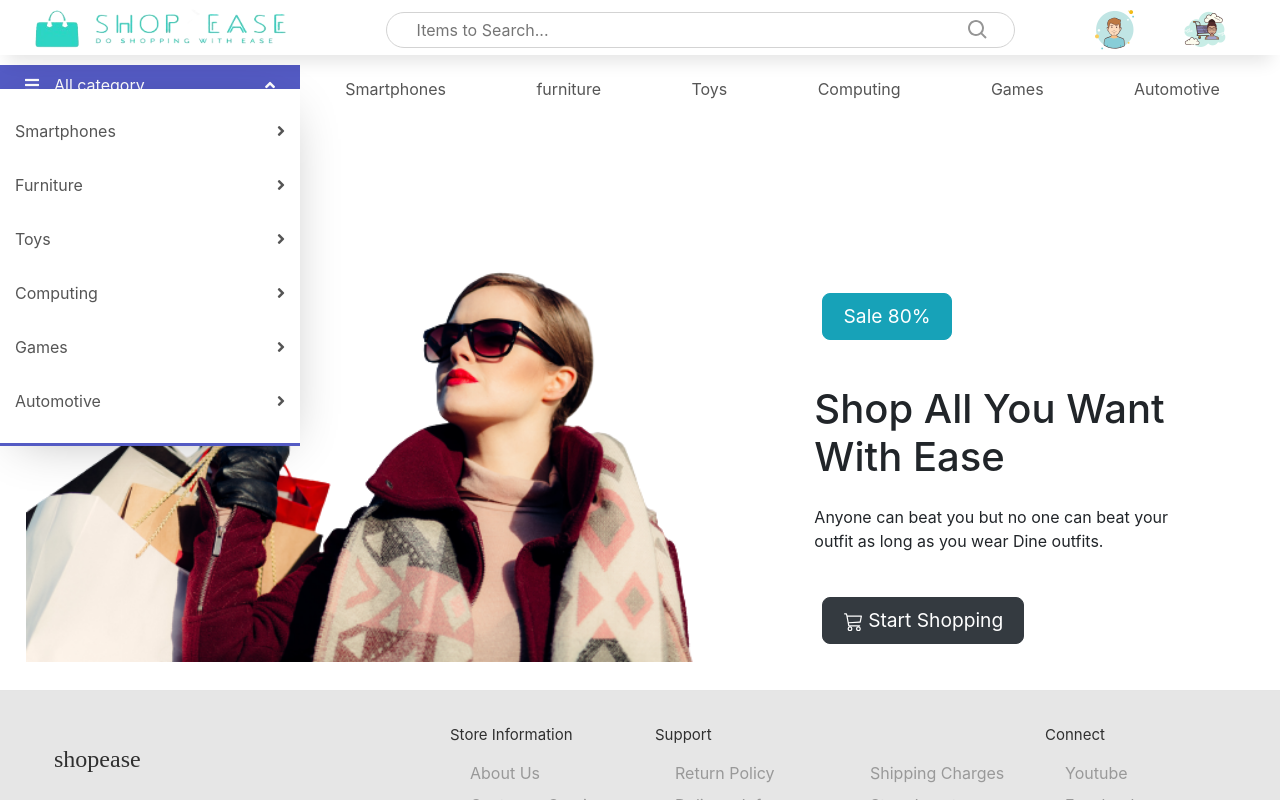
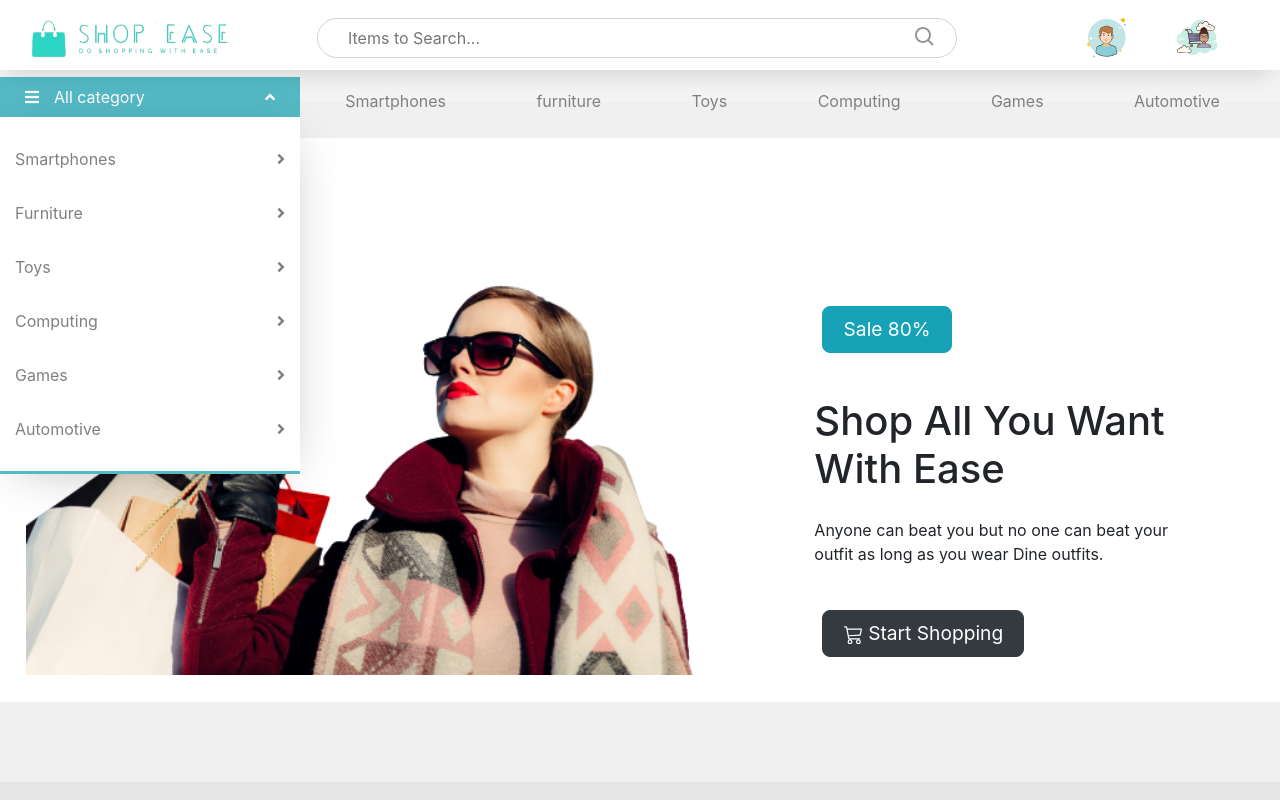
Before and after one commit to rashi888/CaseStudyProject, a React (Create React App) app: page /front in a window 1280 px wide. Both pictures are taken after a click on the element "All category". Shown: the top 800 px of the page. Built offline with nearby package versions, Linux system fonts and the light colour scheme; a web font is replaced by a local one.

Commit message:
css changed of some components

```diff
--- a/src/components/Footer.jsx
+++ b/src/components/Footer.jsx
@@ -75,7 +75,7 @@ const Footer = () => {
       </li>
     </ul>
     <div className="legal">
-      <p>© 2019 Something. All rights reserved.</p>
+      <p>Copyright © 2023 by Shopease and its affiliates. All rights reserved.</p>
       {/* <div className="legal__links">
         <span>
           Made with <span className="heart">♥</span> remotely from Anywhere
--- a/src/components/Navy.jsx
+++ b/src/components/Navy.jsx
@@ -7,46 +7,45 @@ function Navy() {
     <>
       <div>
 
-        <link href="https://fonts.googleapis.com/css?family=Rubik&display=swap" rel="stylesheet" />
+        <link to="https://fonts.googleapis.com/css?family=Rubik&display=swap" rel="stylesheet" />
         {/* call to action */}
         {/* nav navigation commerce */}
-        <div className="nav-container" style={{marginTop:'7%',marginBottom:'-2%',zIndex:17,}}>
+        <div className="nav-container" style={{ marginTop: '8%', marginBottom: '-2%', zIndex: 17, }}>
           <nav className="all-category-nav">
             <label className="open-menu-all" htmlFor="open-menu-all">
               <input className="input-menu-all" id="open-menu-all" type="checkbox" name="menu-open" />
-              <span className="all-navigator"><i className="fas fa-bars" /> <span>All category</span> <i className="fas fa-angle-down" />
+              <span className="all-navigator" style={{textDecoration:'none'}}><i className="fas fa-bars" /> <span>All category</span> <i className="fas fa-angle-down" />
                 <i className="fas fa-angle-up" />
               </span>
               <ul className="all-category-list">
-                <li className="all-category-list-item"><Link to="/mobiles" className="all-category-list-link">Smartphones<i className="fas fa-angle-right" /></Link>
+                <li className="all-category-list-item" ><Link to="/mobiles" className="all-category-list-link" style={{textDecoration:'none',color:'gray'}}>Smartphones<i className="fas fa-angle-right" /></Link>
                   <div className="category-second-list">
                     <ul className="category-second-list-ul">
-                      <li className="category-second-item"><a href="https://www.cupcom.com.br/">Iphone 10</a></li>
-                      <li className="category-second-item"><a href="https://www.cupcom.com.br/">Galaxy Note 10</a></li>
-                      <li className="category-second-item"><a href="https://www.cupcom.com.br/">Motorola One </a></li>
-                      <li className="category-second-item"><a href="https://www.cupcom.com.br/">Galaxy A80 </a></li>
-                      <li className="category-second-item"><a href="https://www.cupcom.com.br/">Galaxy M </a></li>
-                      <li className="category-second-item"><a href="https://www.cupcom.com.br/">Huaway P30 </a></li>
+                      <li className="category-second-item"><Link to="">Iphone 10</Link></li>
+                      <li className="category-second-item"><Link to="">Galaxy Note 10</Link></li>
+                      <li className="category-second-item"><Link to="">Motorola One </Link></li>
+                      <li className="category-second-item"><Link to="">Galaxy A80 </Link></li>
+                      <li className="category-second-item"><Link to="">Galaxy M </Link></li>
+                      <li className="category-second-item"><Link to="">Huaway P30 </Link></li>
                     </ul>
-                    <div className="img-product-menu"><img src="https://i.ibb.co/Vvndkmy/banner.jpg" /></div>
                   </div>
                 </li>
-                <li className="all-category-list-item"><a href="https://www.cupcom.com.br/" className="all-category-list-link">Furniture <i className="fas fa-angle-right" /></a></li>
-                <li className="all-category-list-item"><a href="https://www.cupcom.com.br/" className="all-category-list-link">Toys<i className="fas fa-angle-right" /></a></li>
-                <li className="all-category-list-item"><a href="https://www.cupcom.com.br/" className="all-category-list-link">Computing<i className="fas fa-angle-right" /></a></li>
-                <li className="all-category-list-item"><a href="https://www.cupcom.com.br/" className="all-category-list-link">Games<i className="fas fa-angle-right" /></a></li>
-                <li className="all-category-list-item"><a href className="all-category-list-link">Automotive<i className="fas fa-angle-right" /></a></li>
+                <li className="all-category-list-item"><Link to="" className="all-category-list-link">Furniture <i className="fas fa-angle-right" /></Link></li>
+                <li className="all-category-list-item"><Link to="" className="all-category-list-link">Toys<i className="fas fa-angle-right" /></Link></li>
+                <li className="all-category-list-item"><Link to="" className="all-category-list-link">Computing<i className="fas fa-angle-right" /></Link></li>
+                <li className="all-category-list-item"><Link to="" className="all-category-list-link" >Games<i className="fas fa-angle-right" /></Link></li>
+                <li className="all-category-list-item"><Link to="" className="all-category-list-link" >Automotive<i className="fas fa-angle-right" /></Link></li>
               </ul>
             </label>
           </nav>
           <nav className="featured-category">
             <ul className="nav-row">
-              <li className="nav-row-list"><a href="https://www.cupcom.com.br/" className="nav-row-list-link">Smartphones</a></li>
-              <li className="nav-row-list"><a href="https://www.cupcom.com.br/" className="nav-row-list-link">furniture</a></li>
-              <li className="nav-row-list"><a href="https://www.cupcom.com.br/" className="nav-row-list-link">Toys</a></li>
-              <li className="nav-row-list"><a href="https://www.cupcom.com.br/" className="nav-row-list-link">Computing</a></li>
-              <li className="nav-row-list"><a href="https://www.cupcom.com.br/" className="nav-row-list-link">Games</a></li>
-              <li className="nav-row-list"><a href="https://www.cupcom.com.br/" className="nav-row-list-link">Automotive</a></li>
+              <li className="nav-row-list"><Link to="" className="nav-row-list-link" >Smartphones</Link></li>
+              <li className="nav-row-list"><Link to="" className="nav-row-list-link">furniture</Link></li>
+              <li className="nav-row-list"><Link to="" className="nav-row-list-link">Toys</Link></li>
+              <li className="nav-row-list"><Link to="" className="nav-row-list-link">Computing</Link></li>
+              <li className="nav-row-list"><Link to="" className="nav-row-list-link">Games</Link></li>
+              <li className="nav-row-list"><Link to="" className="nav-row-list-link">Automotive</Link></li>
             </ul>
           </nav>
         </div>
--- a/src/index.css
+++ b/src/index.css
@@ -1,13 +1,10 @@
-body {
+*{
   margin: 0;
-  font-family: -apple-system, BlinkMacSystemFont, 'Segoe UI', 'Roboto', 'Oxygen',
-    'Ubuntu', 'Cantarell', 'Fira Sans', 'Droid Sans', 'Helvetica Neue',
-    sans-serif;
-  -webkit-font-smoothing: antialiased;
-  -moz-osx-font-smoothing: grayscale;
+  padding: 0;
+  box-sizing: border-box;
 }
-
-code {
-  font-family: source-code-pro, Menlo, Monaco, Consolas, 'Courier New',
-    monospace;
+html,body{
+  height: 100%;
+  width: 100%;
+  background-color: rgba(240, 240, 240, 0.794);
 }
--- a/src/pages/Login.jsx
+++ b/src/pages/Login.jsx
@@ -77,6 +77,8 @@ const LogIn = () => {
 
   return (
     <>
+
+
       <ToastContainer
         position="bottom-center"
         autoClose={5000}
@@ -90,7 +92,7 @@ const LogIn = () => {
         theme="light"
       />
       <meta charSet="utf-8" />
-      <div className="wrapper">
+      <div className="wrapper" style={{backgroundColor:'white'}}>
         <div className="formcont">
           <img class="logingif" src={login} alt="" />
 
@@ -144,6 +146,7 @@ const LogIn = () => {
           </form>
         </div>
       </div>
+
     </>
   );
 };
--- a/src/styles/Footer.css
+++ b/src/styles/Footer.css
@@ -8,6 +8,7 @@
   background-color: #e6e6e6;
   border-top: 1px solid #e5e5e5;
   position: relative;
+  margin-top: 80px;
 }
 
 .footer > * {
--- a/src/styles/Navbar.css
+++ b/src/styles/Navbar.css
@@ -1,25 +1,39 @@
-.logo {
+.logos{
+  height: 100%;
+  display: flex;
+  align-items: center;
+  margin-left: 10px;
+}
+/* .logo {
     width: 16em;
     height: 90%;
     margin: 0px 0.8em;
     padding: 0px 0px;
+  } */
+  .logo {
+    width: 200px;
+    height: 45px;
   }
   .btn {
     border-radius: 40px;
   }
+
   .navbars {
     padding-top: 5px;
     width: 100%;
-    height: 55px;
+    height: 70px;
     background-color: rgb(255, 255, 255);
     display: flex;
-    position: absolute;
+    /* position: absolute; */
+    position: fixed;
     z-index: 99;
     top: 0;
+    align-items: center;
     justify-content: space-between;
     box-shadow: -1px 15px 17px -8px rgba(0, 0, 0, 0.1);
+
   }
-  .searchBars {
+  /* .searchBars {
     height: 80%;
     width: 55%;
     border-radius: 60px;
@@ -28,6 +42,14 @@
     margin-top: 0.4%;
     margin-left: 5%;
     align-items: center;
+  } */
+  .searchBars {
+    position: relative;
+    width: 50%;
+    border-radius: 60px;
+    display: flex;
+    justify-content: center;
+    align-items: center;
   }
   a{
     padding: 20px;
@@ -35,18 +57,26 @@
 
   .inputSearchs {
     padding: 0px 30px;
-    height: 90%;
+    height: 40px;
     width: 100%;
     border-right: none;
     border: 0.5px solid lightgray;
     border-top-right-radius: 0px;
     border-bottom-right-radius: 0px;
     border-radius: 60px;
+    outline: none;
   }
-  .searchIcons {
+  /* .searchIcons {
     position: relative;
     left: -7.5%;
     top: -4%;
+    font-size: 24px;
+    color: rgb(149, 149, 149);
+  } */
+  .searchIcons {
+    position: absolute;
+    right: 20px;
+    top: 0px;
     font-size: 24px;
     color: rgb(149, 149, 149);
   }
--- a/src/styles/navy.css
+++ b/src/styles/navy.css
@@ -14,7 +14,7 @@
     z-index: 10;
   }
   .header-content-top {
-    background: #545bc4;
+    background: #54b9c4;
     height: 30px;
     width: 100%;
   }
@@ -47,7 +47,7 @@
     width: 100%;
   }
   .container .logo {
-    color: #545bc4;
+    color: #54b9c4;
     font-size: 40px;
     line-height: 20px;
     padding-right: 15px;
@@ -58,6 +58,10 @@
     margin: 0 15px;
     overflow: hidden;
     position: relative;
+  }
+  .all-category-list-item,.all-category-list-link,.nav-row-list-link{
+    text-decoration: none;
+    color: gray;
   }
   @media (max-width: 991px) {
     .container .open-search {
@@ -108,7 +112,7 @@
     outline: none;
   }
   .container .search .button-search {
-    background: #545bc4;
+    background: #54b9c4;
     border: 0;
     color: #fff;
     cursor: pointer;
@@ -163,7 +167,7 @@
   }
   .container .nav-content .nav-content-list .nav-content-item .login-list {
     background: #fff;
-    border-bottom: 3px solid #545bc4;
+    border-bottom: 3px solid #54b9c4;
     border-radius: 3px;
     box-shadow: 2px 9px 49px -17px rgba(0, 0, 0, 0.3);
     display: none;
@@ -179,7 +183,7 @@
     padding: 15px 20px;
   }
   .container .nav-content .nav-content-list .nav-content-item .login-list .login-list-item:hover {
-    background: #545bc4;
+    background: #54b9c4;
   }
   .container .nav-content .nav-content-list .nav-content-item .login-list .login-list-item:hover a {
     color: #fff;
@@ -188,7 +192,7 @@
     color: #e74c3c;
   }
   .container .nav-content .nav-content-list .nav-content-item:hover .fas {
-    color: #545bc4;
+    color: #54b9c4;
   }
   .container .nav-content .nav-content-list .account-login .login-text {
     /* align-items: end; */
@@ -249,7 +253,9 @@
     transition: 100ms all linear 0s;
   }
   .nav-container .nav-row .nav-row-list .nav-row-list-link:hover {
-    background: #e1e1e1;
+    /* background: #e1e1e1; */
+    color: #54b9c4;
+    text-decoration: none;
     width: 100%;
   }
   .nav-container .featured-category {
@@ -263,7 +269,7 @@
   }
   .nav-container .all-navigator {
     align-items: center;
-    background: #545bc4;
+    background: #54b9c4;
     color: #fff;
     display: flex;
     height: 40px;
@@ -320,16 +326,17 @@
   }
   .nav-container .all-category-list {
     background: #fff;
-    border-bottom: 3px solid #545bc4;
+    border-bottom: 3px solid #54b9c4;
     box-shadow: 2px 9px 49px -17px rgba(0, 0, 0, 0.3);
     display: none;
     height: auto;
     min-height: 300px;
     padding: 15px 0;
     position: absolute;
-    top: 24px;
+    top: 40px;
     width: 300px;
     z-index: 90;
+
   }
   @media (max-width: 991px) {
     .nav-container .all-category-list {
@@ -338,15 +345,18 @@
   }
   .nav-container .all-category-list-item:hover {
     display: block;
-    background: #545bc4;
+    background: #54b9c4;
+    text-decoration: none;
   }
   .nav-container .all-category-list-item:hover .category-second-list {
     left: 100%;
     opacity: 1;
     visibility: visible;
+
   }
   .nav-container .all-category-list-item:hover .all-category-list-link {
     color: #fff;
+    text-decoration: none;
   }
   .nav-container .all-category-list-link {
     align-items: center;
@@ -357,7 +367,7 @@
   }
   .nav-container .category-second-list {
     background: #fff;
-    border-bottom: 3px solid #545bc4;
+    border-bottom: 3px solid #54b9c4;
     box-shadow: inset 44px -1px 88px -59px rgba(0, 0, 0, 0.37);
     display: flex;
     height: 322px;
@@ -390,12 +400,16 @@
     display: flex;
     justify-content: space-between;
     padding: 15px;
+    text-decoration: none;
+    color: #555;
   }
   .nav-container .category-second-item:hover {
-    background: #545bc4;
+    background: #54b9c4;
+    text-decoration: none;
   }
   .nav-container .category-second-item:hover a {
     color: #fff;
+     text-decoration: none;
   }
   .fa-bars {
     font-size: 28px;
```
Also changed, not shown: src/pages/ProductsAdd.jsx (+8 -8 lines), src/styles/login.css (+10 -4 lines), public/manifest.json (deleted), public/robots.txt (deleted).
